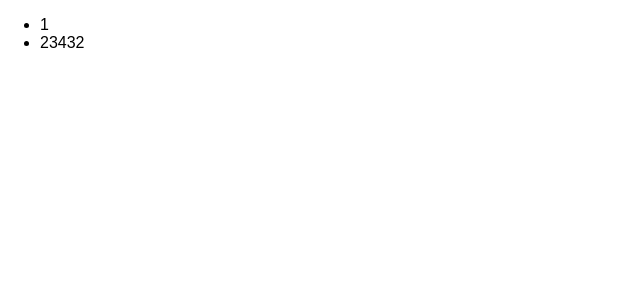
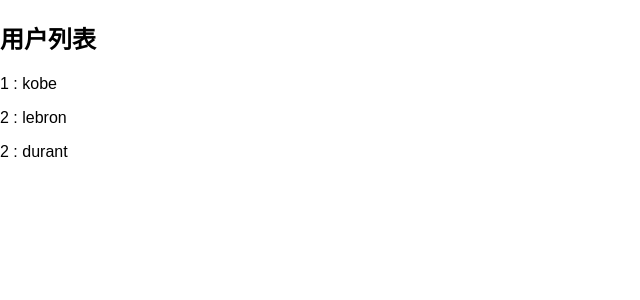
Before and after one commit to daoyi7/r, a React (Create React App) app: page / in a window 1280 px wide. Shown: the top 300 px of the page, without its empty margins (0-640 px from the left). Built offline with nearby package versions, Linux system fonts and the light colour scheme.

Commit message:
study-14 key

```diff
--- a/src/index.js
+++ b/src/index.js
@@ -14,7 +14,8 @@ import './index.css';
 // import Parent from './study/study-10/study-10'                               // 第10课
 // import Parent from './study/study-11/study-11'                               // 第11课
 // import Parent from './study/study-12/study-12'                               // 第12课
-import ListWrap from './study/study-13/study-13'                                // 第13课
+// import ListWrap from './study/study-13/study-13'                             // 第13课
+import Users from './study/study-14/study-14'                                // 第14课
 import registerServiceWorker from './registerServiceWorker';
 
 // ReactDOM.render(<App />, document.getElementById('root'));
@@ -30,5 +31,6 @@ import registerServiceWorker from './registerServiceWorker';
 // ReactDOM.render(<Parent name="L" />, document.getElementById('root'))        // 第10课
 // ReactDOM.render(<Parent name="PARENT" />, document.getElementById('root'))   // 第11课
 // ReactDOM.render(<Parent />, document.getElementById('root'))                 // 第12课
-ReactDOM.render(<ListWrap><span>1</span><span>23432</span></ListWrap>, document.getElementById('root'))                  // 第13课
+// ReactDOM.render(<ListWrap><span>1</span><span>23432</span></ListWrap>, document.getElementById('root'))                  // 第13课
+ReactDOM.render(<Users />, document.getElementById('root'))                  // 第13课
 registerServiceWorker();
--- a/src/study/study-13/study-13.js
+++ b/src/study/study-13/study-13.js
@@ -7,7 +7,8 @@ export default class ListWrap extends Component {
     return (
       <ul>
         {
-          this.props.children.map((child, index) => {
+          // this.props.children.map((child, index) => {
+          React.Children.map(this.props.children,(child, index) => {
           console.log(child)
           return <ListItem key = {index} text = {child} />
           })
--- /dev/null
+++ b/src/study/study-14/study-14.js
@@ -0,0 +1,36 @@
+import React, {
+  Component
+} from 'react'
+
+export default class User extends Component {
+  state = {
+    users: [{
+        id: 1,
+        name: 'kobe'
+      },
+      {
+        id: 2,
+        name: 'lebron'
+      },
+      {
+        id: 2,
+        name: 'durant'
+      }
+    ]
+  }
+
+  render() {
+    return (
+      <div>
+        <h2>用户列表</h2>
+        {
+          // this.state.users.map((user, idx) => {
+          //   console.log(user)
+          //   return <p>{user.id} : {user.name}</p>
+          // })
+          this.state.users.map((user,idx) => <p key={idx}>{user.id} : {user.name}</p>)
+        }
+      </div>
+    )
+  }
+}
```
Also changed, not shown: src/study/study-13/readme.md, src/study/study-14/readme.md (added).
